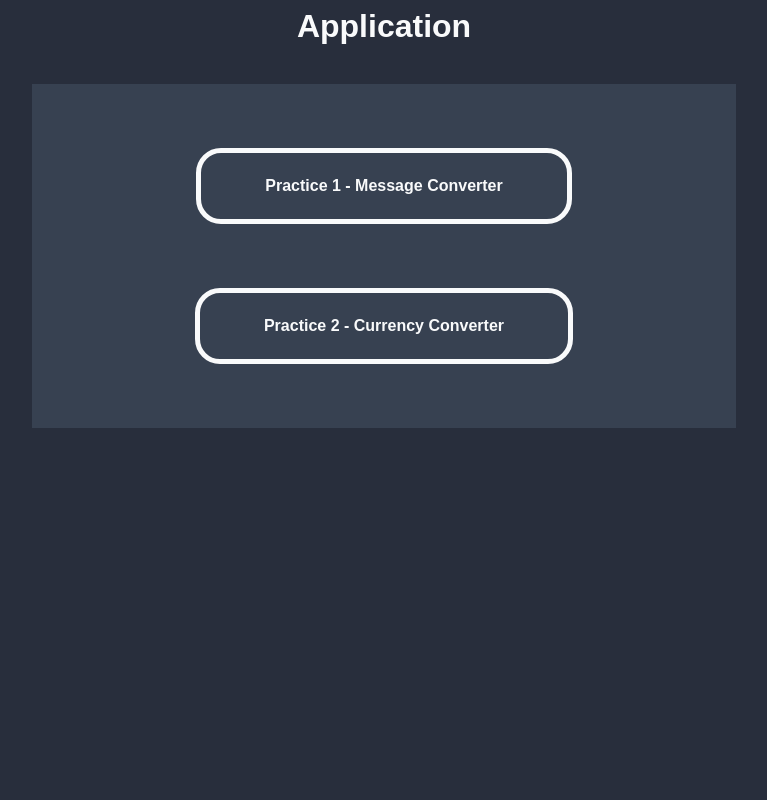
After one commit to wkm97/mydjangoapp, a Django app: page / in a window 1280 px wide. The commit adds this page. Shown: the whole page, without its empty margins (256-1023 px from the left). Run offline with Django 3.2, Linux system fonts and the light colour scheme; parts of the project's set-up code (start-up, migrations or seed data) failed here and were passed over.

Commit message:
- Done minimum requirement.

```diff
--- a/currency/forms.py
+++ b/currency/forms.py
@@ -4,13 +4,13 @@ from django.core import validators
 from django.core.validators import *
 
 class CurrencyConverterForm(forms.Form):
-    CURRENCIES_CHOICES = tuple(Currency.objects.all().values_list('id', 'currency_name'))
+    CURRENCIES_CHOICES = tuple(Currency.objects.all().values_list('id', 'currency_name').order_by('id'))
     amount = forms.DecimalField(
         min_value=1,
         decimal_places=2,
         label="Amount",
         label_suffix="",
-        widget = forms.NumberInput(attrs = {'value':"1.0"})
+        widget = forms.NumberInput(attrs = {'value':"1"})
         )
     from_currency_id = forms.ChoiceField(choices=CURRENCIES_CHOICES, initial=CURRENCIES_CHOICES[0])
     to_currency_id = forms.ChoiceField(
--- /dev/null
+++ b/mydjangoapp/homepage.py
@@ -0,0 +1,8 @@
+from django.views import View
+from django.shortcuts import render
+
+class HomepageView(View):
+    template_name = 'homepage.html'
+
+    def get(self, request):
+        return render(request, self.template_name, {})
--- a/mydjangoapp/urls.py
+++ b/mydjangoapp/urls.py
@@ -13,6 +13,7 @@ Including another URLconf
     1. Import the include() function: from django.urls import include, path
     2. Add a URL to urlpatterns:  path('blog/', include('blog.urls'))
 """
+from mydjangoapp.homepage import HomepageView
 from django.contrib import admin
 from django.urls import path, include
 
@@ -20,6 +21,7 @@ from django.conf import settings
 from django.conf.urls.static import static
 
 urlpatterns = [
+    path('', HomepageView.as_view(), name='homepage'),
     path('practice-1/', include('message_converter.urls')),
     path('api/currency/', include('currency.api_urls')),
     path('practice-2/', include('currency.view_urls')),
--- a/static/main/color.css
+++ b/static/main/color.css
@@ -29,4 +29,14 @@
   --blue-700: 29, 78, 216;
   --blue-800: 30, 64, 175;
   --blue-900: 30, 58, 138;
+  --yellow-50: 255, 251, 235;
+  --yellow-100: 254, 243, 199;
+  --yellow-200: 253, 230, 138;
+  --yellow-300: 252, 211, 77;
+  --yellow-400: 251, 191, 36;
+  --yellow-500: 245, 158, 11;
+  --yellow-600: 217, 119, 6;
+  --yellow-700: 180, 83, 9;
+  --yellow-800: 146, 64, 14;
+  --yellow-900: 120, 53, 15;
 }
--- a/static/main/styles.css
+++ b/static/main/styles.css
@@ -16,3 +16,43 @@ body .container {
   margin: auto;
   text-align: center;
 }
+
+.home-button {
+  margin-left: 0;
+}
+
+.home-button a {
+  text-decoration: none;
+  color: rgb(var(--gray-50), 1);
+  padding: 1em 2em 1em 2em;
+}
+
+.homepage-wrapper {
+  width: 50vw;
+  padding: 2em;
+  display: flex;
+  align-items: center;
+  justify-content: center;
+  flex-direction: column;
+  background-color: rgba(var(--gray-700), 1);
+}
+
+.page-nav {
+  cursor: pointer;
+  background-color: rgba(var(--gray-700, 1));
+  border: 5px solid rgba(var(--gray-50, 1));
+  color: rgba(var(--gray-50), 1);
+  /* border: 2px; */
+  text-decoration: none;
+  font-weight: bolder;
+  max-width: 50%;
+  margin: 2em 0 2em 0;
+  padding: 1.5em 4em 1.5em 4em;
+  border-radius: 25px;
+}
+
+.page-nav:hover {
+  background-color: rgba(var(--green-400, 1));
+  border: 5px solid rgba(var(--green-400, 1));
+  color: rgba(var(--gray-700), 1);
+}
--- a/static/message-converter/styles.css
+++ b/static/message-converter/styles.css
@@ -1,4 +1,4 @@
-@import "../main/color.css";
+/* @import "../main/color.css"; */
 
 .message-converter-wrapper {
   background-color: rgba(var(--gray-600), 1);
--- a/templates/base.html
+++ b/templates/base.html
@@ -17,7 +17,9 @@
   </head>
   <body>
     <div class="container">
-      <h1>Demo Application</h1>
+      <h1 class="home-button">
+        <a href="{% url 'homepage' %}">Application</a>
+      </h1>
       <br />
       {% block content %}{% endblock %}
       <br />
--- a/templates/dropdown.html
+++ b/templates/dropdown.html
@@ -1,3 +1,5 @@
+{{classnames}}, {{ primary_display|default:"USD" }}, {{
+secondary_display|default:"US Dollar"}}, {{ choices }}, !
 <div class="dropdown {{ classnames }}">
   <div class="dropdown-selected">
     <div class="display">
--- /dev/null
+++ b/templates/homepage.html
@@ -0,0 +1,11 @@
+{% extends "base.html" %} {% load static %} {% block title %} Homepage
+{%endblock %} {% block content %}
+<div class="homepage-wrapper">
+  <a class="page-nav" href="{% url 'message-converter' %}">
+    Practice 1 - Message Converter
+  </a>
+  <a class="page-nav" href="{% url 'currency-converter' %}">
+    Practice 2 - Currency Converter
+  </a>
+</div>
+{% endblock %}
```
Also changed, not shown: currency/templates/currency_converter.html (+47 -12 lines), static/currency-converter/styles.css (+60 -11 lines), static/currency-converter/two-way-arrows.svg (added).
